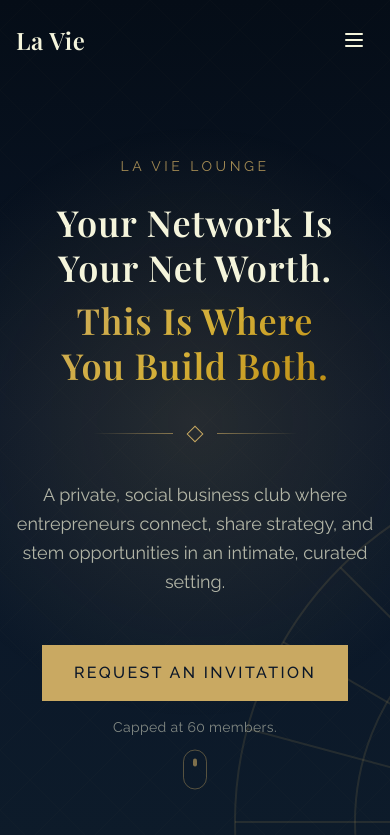
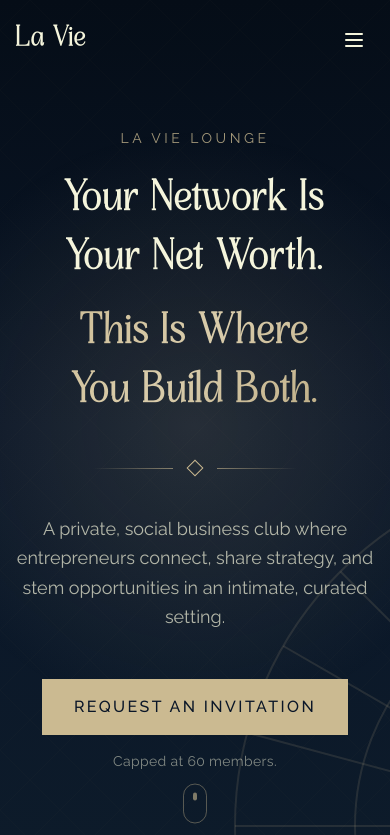
Before and after one commit to Juandurdaneta/lavie_lounge, a Next.js app: page / in a window 390 px wide. Shown: the top 835 px of the page. Built offline with nearby package versions, Linux system fonts and the light colour scheme.

Commit message:
Update Tailwind CSS configuration and global styles to reflect new gold color palette and font changes; adjust Hero component layout for improved responsiveness.

```diff
--- a/src/app/globals.css
+++ b/src/app/globals.css
@@ -65,7 +65,7 @@
     background: linear-gradient(
       90deg,
       transparent 0%,
-      rgba(201, 169, 98, 0.4) 50%,
+      rgba(203, 186, 145, 0.4) 50%,
       transparent 100%
     );
     background-size: 200% 100%;
@@ -90,7 +90,7 @@
   /* Gold text gradient */
   .text-gold-gradient {
     @apply bg-clip-text text-transparent;
-    background-image: linear-gradient(135deg, #c9a962 0%, #d4af37 50%, #b8860b 100%);
+    background-image: linear-gradient(135deg, #CBBA91 0%, #d9ccab 50%, #b5a47b 100%);
   }
 
   /* Subtle background pattern overlay */
@@ -117,7 +117,7 @@
     background: repeating-conic-gradient(
       from 0deg,
       transparent 0deg 10deg,
-      #c9a962 10deg 20deg
+      #CBBA91 10deg 20deg
     );
   }
 
--- a/src/components/sections/Hero.tsx
+++ b/src/components/sections/Hero.tsx
@@ -41,7 +41,7 @@ export function Hero() {
           initial={{ opacity: 0, y: 40 }}
           animate={{ opacity: 1, y: 0 }}
           transition={{ duration: 1, ease: [0.22, 1, 0.36, 1] }}
-          className="max-w-4xl mx-auto"
+          className="max-w-6xl mx-auto"
         >
           {/* Pre-headline */}
           <motion.p
@@ -56,10 +56,10 @@ export function Hero() {
           {/* Main headline */}
           <h1
             id="hero-heading"
-            className="font-display text-4xl sm:text-5xl md:text-6xl lg:text-7xl font-semibold text-ivory leading-tight tracking-wide text-balance"
+            className="font-display text-4xl sm:text-5xl md:text-6xl lg:text-7xl font-semibold text-ivory leading-relaxed tracking-wide text-balance"
           >
             Your Network Is Your Net Worth.{" "}
-            <span className="block mt-2 text-gold-gradient">
+            <span className="block pt-4 text-gold-gradient">
               This Is Where You Build Both.
             </span>
           </h1>
--- a/src/styles/fonts.ts
+++ b/src/styles/fonts.ts
@@ -1,14 +1,14 @@
-import { Playfair_Display, Raleway, Cormorant_Garamond } from "next/font/google";
+import { Raleway, Cormorant_Garamond } from "next/font/google";
+import localFont from "next/font/local";
 
 /**
- * Playfair Display - Elegant serif for headlines
- * Evokes the sophistication of the Gatsby era
+ * Hatficeld - Custom serif for headlines
+ * Elegant display font for titles
  */
-export const playfair = Playfair_Display({
-  subsets: ["latin"],
+export const hatficeld = localFont({
+  src: "../fonts/Hatficeld.otf",
   display: "swap",
-  variable: "--font-playfair",
-  weight: ["400", "500", "600", "700", "800"],
+  variable: "--font-hatficeld",
 });
 
 /**
@@ -37,4 +37,4 @@ export const cormorant = Cormorant_Garamond({
 /**
  * Combined font variable classes for root layout
  */
-export const fontVariables = `${playfair.variable} ${raleway.variable} ${cormorant.variable}`;
+export const fontVariables = `${hatficeld.variable} ${raleway.variable} ${cormorant.variable}`;
--- a/tailwind.config.ts
+++ b/tailwind.config.ts
@@ -18,9 +18,9 @@ const config: Config = {
         richBlack: "#1b1b1b",
         // Gold Accents
         gold: {
-          DEFAULT: "#c9a962",
-          light: "#d4af37",
-          dark: "#b8860b",
+          DEFAULT: "#CBBA91",
+          light: "#d9ccab",
+          dark: "#b5a47b",
           muted: "#a89968",
         },
         // Text Colors
@@ -30,7 +30,7 @@ const config: Config = {
         },
       },
       fontFamily: {
-        display: ["var(--font-playfair)", "serif"],
+        display: ["var(--font-hatficeld)", "serif"],
         sans: ["var(--font-raleway)", "sans-serif"],
         accent: ["var(--font-cormorant)", "serif"],
       },
@@ -79,15 +79,15 @@ const config: Config = {
       },
       backgroundImage: {
         "gold-gradient":
-          "linear-gradient(135deg, #c9a962 0%, #d4af37 50%, #b8860b 100%)",
+          "linear-gradient(135deg, #CBBA91 0%, #d9ccab 50%, #b5a47b 100%)",
         "navy-gradient":
           "linear-gradient(180deg, #0a1628 0%, #0d1b2a 50%, #1b1b1b 100%)",
         "radial-gold":
-          "radial-gradient(circle at center, rgba(201, 169, 98, 0.15) 0%, transparent 70%)",
+          "radial-gradient(circle at center, rgba(203, 186, 145, 0.15) 0%, transparent 70%)",
       },
       boxShadow: {
-        gold: "0 0 20px rgba(201, 169, 98, 0.3)",
-        "gold-lg": "0 0 40px rgba(201, 169, 98, 0.4)",
+        gold: "0 0 20px rgba(203, 186, 145, 0.3)",
+        "gold-lg": "0 0 40px rgba(203, 186, 145, 0.4)",
         elegant: "0 25px 50px -12px rgba(0, 0, 0, 0.5)",
       },
     },
```
Also changed, not shown: src/fonts/Hatficeld.otf (added).
